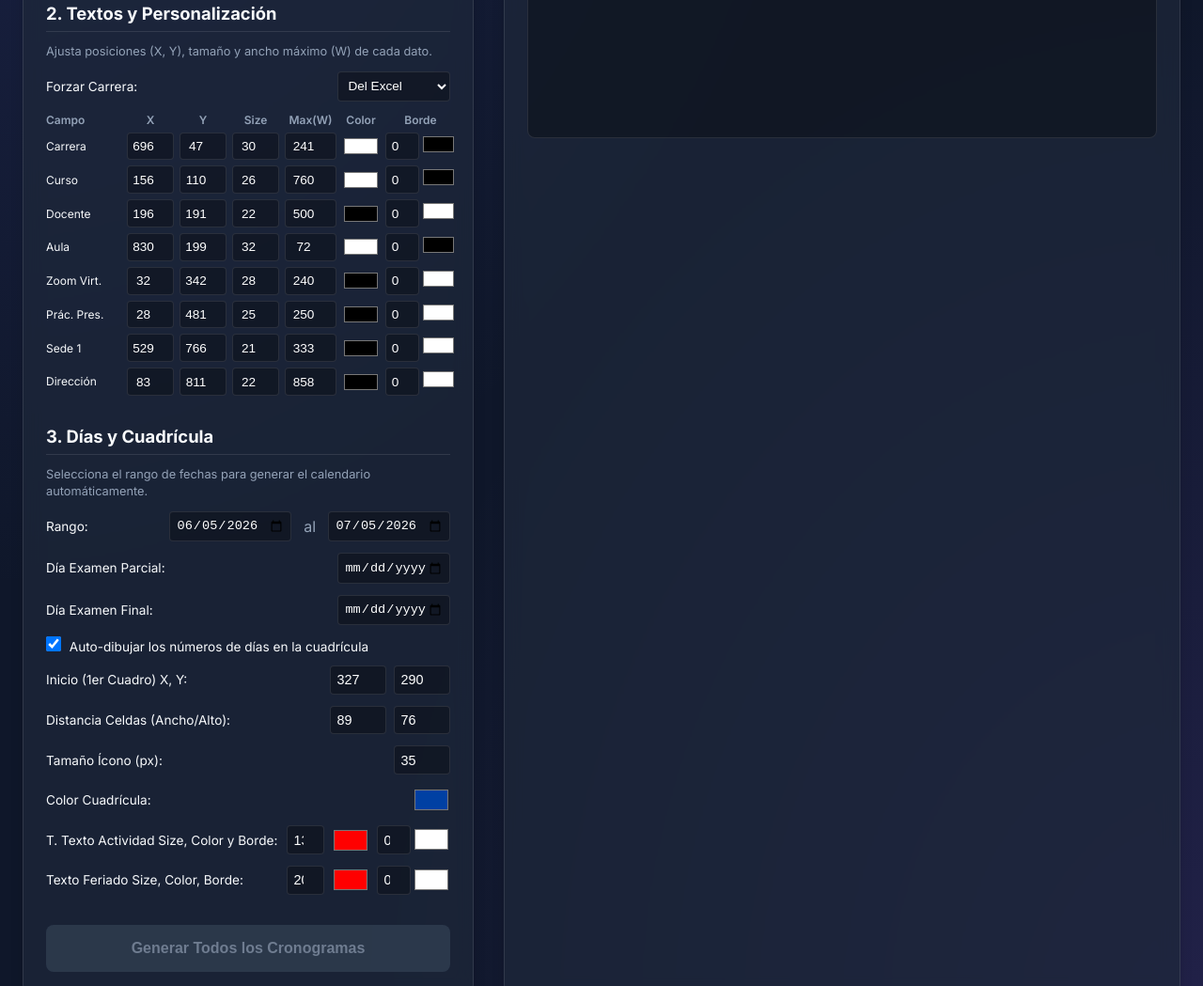
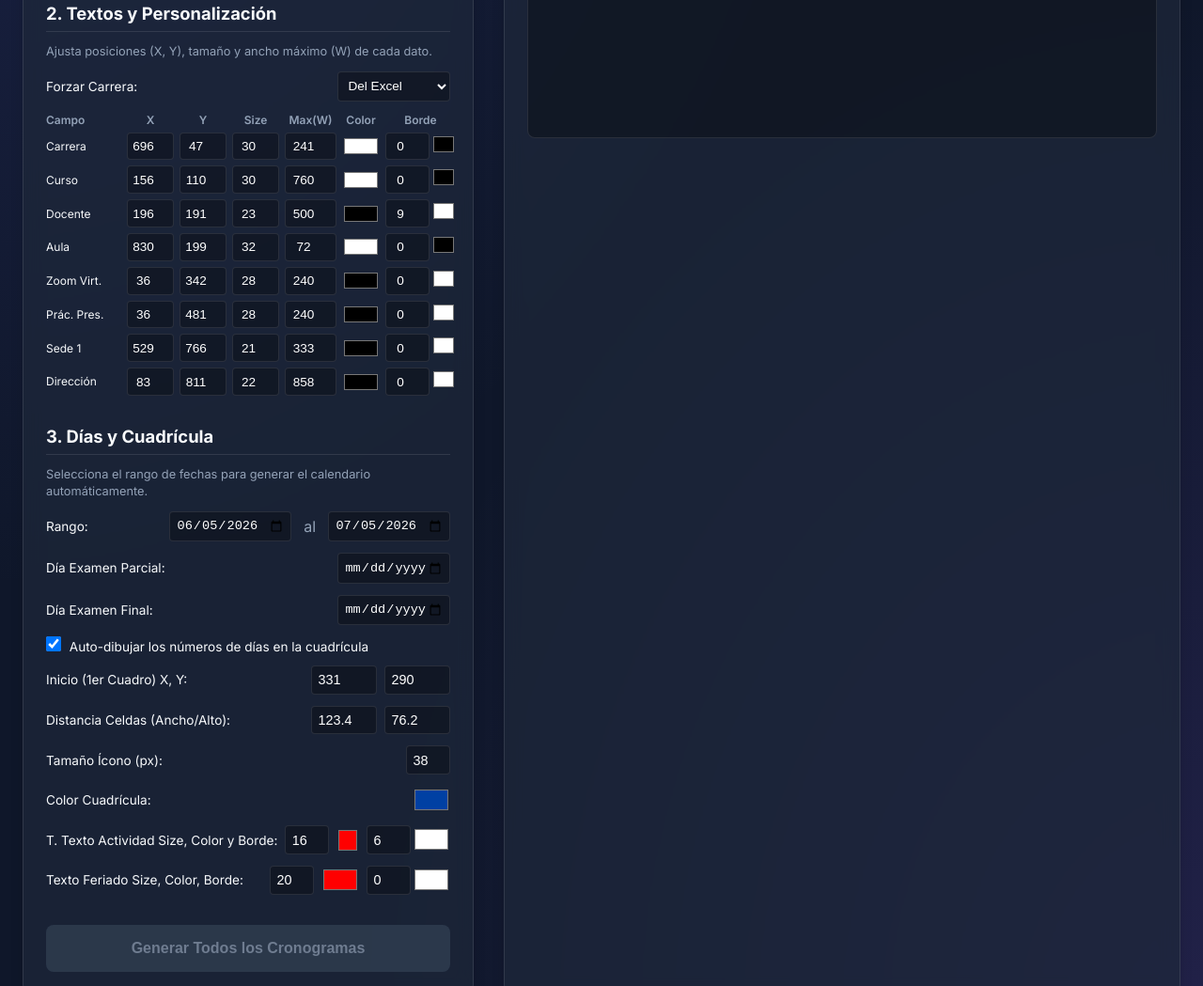
Before and after one commit to FranciscoJVT0104/CRONOGRAMA-INTERDIARIO, a plain HTML site: page index.html in a window 1280 px wide. Shown: the part 456-1505 px from the top of the page at 94% size. Drawn offline with nearby package versions, Linux system fonts and the light colour scheme.

Commit message:
Add files via upload

```diff
--- a/index.html
+++ b/index.html
@@ -74,56 +74,56 @@
                             title="Tamaño" value="30"><input type="number" id="carreraW" title="Ancho Max"
                             value="241"><input type="color" id="carreraC" title="Color" value="#ffffff">
                         <div style="display:flex;gap:2px;"><input type="number" id="carreraStrokeW" value="0"
-                                style="width:36px;" title="Grosor Borde"><input type="color" id="carreraStrokeC"
+                                style="width:47px;" title="Grosor Borde"><input type="color" id="carreraStrokeC"
                                 value="#000000"></div>
                         <label>Curso</label><input type="number" id="cursoX" title="Pos X" value="156"><input
                             type="number" id="cursoY" title="Pos Y" value="110"><input type="number" id="cursoSize"
-                            title="Tamaño" value="26"><input type="number" id="cursoW" title="Ancho Max"
+                            title="Tamaño" value="30"><input type="number" id="cursoW" title="Ancho Max"
                             value="760"><input type="color" id="cursoC" title="Color" value="#ffffff">
                         <div style="display:flex;gap:2px;"><input type="number" id="cursoStrokeW" value="0"
-                                style="width:36px;" title="Grosor Borde"><input type="color" id="cursoStrokeC"
+                                style="width:47px;" title="Grosor Borde"><input type="color" id="cursoStrokeC"
                                 value="#000000"></div>
                         <label>Docente</label><input type="number" id="docenteX" title="Pos X" value="196"><input
                             type="number" id="docenteY" title="Pos Y" value="191"><input type="number" id="docenteSize"
-                            title="Tamaño" value="22"><input type="number" id="docenteW" title="Ancho Max"
+                            title="Tamaño" value="23"><input type="number" id="docenteW" title="Ancho Max"
                             value="500"><input type="color" id="docenteC" title="Color" value="#000000">
-                        <div style="display:flex;gap:2px;"><input type="number" id="docenteStrokeW" value="0"
-                                style="width:36px;" title="Grosor Borde"><input type="color" id="docenteStrokeC"
+                        <div style="display:flex;gap:2px;"><input type="number" id="docenteStrokeW" value="9"
+                                style="width:47px;" title="Grosor Borde"><input type="color" id="docenteStrokeC"
                                 value="#ffffff"></div>
                         <label>Aula</label><input type="number" id="aulaX" title="Pos X" value="830"><input
                             type="number" id="aulaY" title="Pos Y" value="199"><input type="number" id="aulaSize"
                             title="Tamaño" value="32"><input type="number" id="aulaW" title="Ancho Max"
                             value="72"><input type="color" id="aulaC" title="Color" value="#ffffff">
                         <div style="display:flex;gap:2px;"><input type="number" id="aulaStrokeW" value="0"
-                                style="width:36px;" title="Grosor Borde"><input type="color" id="aulaStrokeC"
+                                style="width:47px;" title="Grosor Borde"><input type="color" id="aulaStrokeC"
                                 value="#000000"></div>
-                        <label>Zoom Virt.</label><input type="number" id="zoomVX" title="Pos X" value="32"><input
+                        <label>Zoom Virt.</label><input type="number" id="zoomVX" title="Pos X" value="36"><input
                             type="number" id="zoomVY" title="Pos Y" value="342"><input type="number" id="zoomVSize"
                             title="Tamaño" value="28"><input type="number" id="zoomVW" title="Ancho Max"
                             value="240"><input type="color" id="zoomVC" title="Color" value="#000000">
                         <div style="display:flex;gap:2px;"><input type="number" id="zoomVStrokeW" value="0"
-                                style="width:36px;" title="Grosor Borde"><input type="color" id="zoomVStrokeC"
+                                style="width:47px;" title="Grosor Borde"><input type="color" id="zoomVStrokeC"
                                 value="#ffffff"></div>
-                        <label>Prác. Pres.</label><input type="number" id="pracPX" title="Pos X" value="28"><input
+                        <label>Prác. Pres.</label><input type="number" id="pracPX" title="Pos X" value="36"><input
                             type="number" id="pracPY" title="Pos Y" value="481"><input type="number" id="pracPSize"
-                            title="Tamaño" value="25"><input type="number" id="pracPW" title="Ancho Max"
-                            value="250"><input type="color" id="pracPC" title="Color" value="#000000">
+                            title="Tamaño" value="28"><input type="number" id="pracPW" title="Ancho Max"
+                            value="240"><input type="color" id="pracPC" title="Color" value="#000000">
                         <div style="display:flex;gap:2px;"><input type="number" id="pracPStrokeW" value="0"
-                                style="width:36px;" title="Grosor Borde"><input type="color" id="pracPStrokeC"
+                                style="width:47px;" title="Grosor Borde"><input type="color" id="pracPStrokeC"
                                 value="#ffffff"></div>
                         <label>Sede 1</label><input type="number" id="sede1X" title="Pos X" value="529"><input
                             type="number" id="sede1Y" title="Pos Y" value="766"><input type="number" id="sede1Size"
                             title="Tamaño" value="21"><input type="number" id="sede1W" title="Ancho Max"
                             value="333"><input type="color" id="sede1C" title="Color" value="#000000">
                         <div style="display:flex;gap:2px;"><input type="number" id="sede1StrokeW" value="0"
-                                style="width:36px;" title="Grosor Borde"><input type="color" id="sede1StrokeC"
+                                style="width:47px;" title="Grosor Borde"><input type="color" id="sede1StrokeC"
                                 value="#ffffff"></div>
                         <label>Dirección</label><input type="number" id="dir1X" title="Pos X" value="83"><input
                             type="number" id="dir1Y" title="Pos Y" value="811"><input type="number" id="dir1Size"
                             title="Tamaño" value="22"><input type="number" id="dir1W" title="Ancho Max"
                             value="858"><input type="color" id="dir1C" title="Color" value="#000000">
                         <div style="display:flex;gap:2px;"><input type="number" id="dir1StrokeW" value="0"
-                                style="width:36px;" title="Grosor Borde"><input type="color" id="dir1StrokeC"
+                                style="width:47px;" title="Grosor Borde"><input type="color" id="dir1StrokeC"
                                 value="#ffffff"></div>
                     </div>
                 </section>
@@ -158,17 +158,17 @@
 
                     <div class="setting-row">
                         <label>Inicio (1er Cuadro) X, Y:</label>
-                        <input type="number" id="gridX" value="327">
-                        <input type="number" id="gridY" value="290">
+                        <input type="number" id="gridX" value="331" style="width: 70px;">
+                        <input type="number" id="gridY" value="290" style="width: 70px;">
                     </div>
                     <div class="setting-row">
                         <label>Distancia Celdas (Ancho/Alto):</label>
-                        <input type="number" id="cellW" value="89" step="0.1">
-                        <input type="number" id="cellH" value="76" step="0.1">
+                        <input type="number" id="cellW" value="123.4" step="0.1" style="width: 70px;">
+                        <input type="number" id="cellH" value="76.2" step="0.1" style="width: 70px;">
                     </div>
                     <div class="setting-row">
                         <label>Tamaño Ícono (px):</label>
-                        <input type="number" id="iconSize" value="35">
+                        <input type="number" id="iconSize" value="38" style="width: 47px;">
                     </div>
                     <div class="setting-row">
                         <label>Color Cuadrícula:</label>
@@ -176,18 +176,18 @@
                     </div>
                     <div class="setting-row">
                         <label>T. Texto Actividad Size, Color y Borde:</label>
-                        <input type="number" id="gridTextSize" value="13" style="width: 40px;">
+                        <input type="number" id="gridTextSize" value="16" style="width: 47px;">
                         <input type="color" id="gridTextColor" value="#FF0000">
-                        <div style="display:flex;gap:2px;"><input type="number" id="gridTextStrokeW" value="0"
-                                style="width:36px;" title="Grosor Borde"><input type="color" id="gridTextStrokeC"
+                        <div style="display:flex;gap:2px;"><input type="number" id="gridTextStrokeW" value="6"
+                                style="width:47px;" title="Grosor Borde"><input type="color" id="gridTextStrokeC"
                                 value="#ffffff"></div>
                     </div>
                     <div class="setting-row">
                         <label>Texto Feriado Size, Color, Borde:</label>
-                        <input type="number" id="feriadoTextSize" value="20" style="width: 40px;">
+                        <input type="number" id="feriadoTextSize" value="20" style="width: 47px;">
                         <input type="color" id="feriadoColor" value="#FF0000">
                         <div style="display:flex;gap:2px;"><input type="number" id="feriadoTextStrokeW" value="0"
-                                style="width:36px;" title="Grosor Borde"><input type="color" id="feriadoTextStrokeC"
+                                style="width:47px;" title="Grosor Borde"><input type="color" id="feriadoTextStrokeC"
                                 value="#ffffff"></div>
                     </div>
                 </section>
--- a/script.js
+++ b/script.js
@@ -380,14 +380,14 @@ function drawCourseOnCanvas(canvasToDraw, ctxToDraw, course) {
 
             const dayNum = currentDate.getDate();
             const matchingActivities = course.dias.filter(d => d.dia === dayNum);
+            const activityItem = matchingActivities.length > 0 ? matchingActivities[0] : null;
             let hasFeriado = false;
             let feriadoText = "FERIADO";
 
-            if (matchingActivities.length > 0) {
-                const item = matchingActivities[0];
-                if (item.actividad.toLowerCase().includes('feriado')) {
+            if (activityItem) {
+                if (activityItem.actividad.toLowerCase().includes('feriado')) {
                     hasFeriado = true;
-                    feriadoText = item.actividad;
+                    feriadoText = activityItem.actividad;
                 }
             }
 
@@ -442,6 +442,12 @@ function drawCourseOnCanvas(canvasToDraw, ctxToDraw, course) {
                     iconToDraw = loadedIcons['gps'];
                 } else if (currentWeekday === 2 || currentWeekday === 4) {
                     iconToDraw = loadedIcons['zoom'];
+                }
+
+                if (activityItem && iconToDraw) {
+                    actOriginal = activityItem.actividad;
+                    drawText = true;
+                    textYoffsetMultiplier = 0.05;
                 }
             }
 
@@ -566,7 +572,7 @@ document.getElementById('downloadAllBtn').addEventListener('click', () => {
     });
 
     zip.generateAsync({type:"blob"}).then(function(content) {
-        saveAs(content, "Cronogramas.zip");
+        saveAs(content, "Cronogramas-INTERDIARIO.zip");
         btn.textContent = originalText;
         btn.disabled = false;
     });
```
